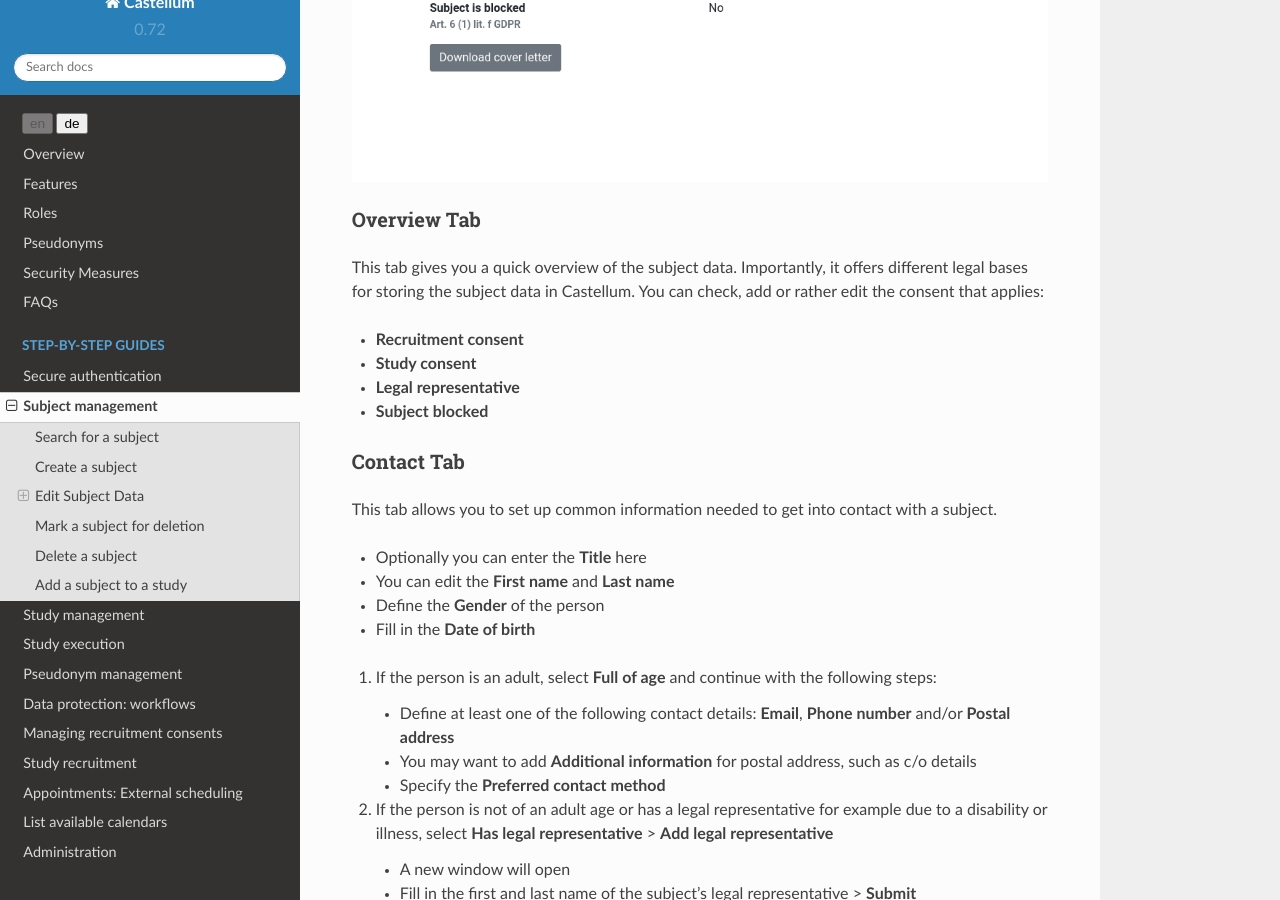
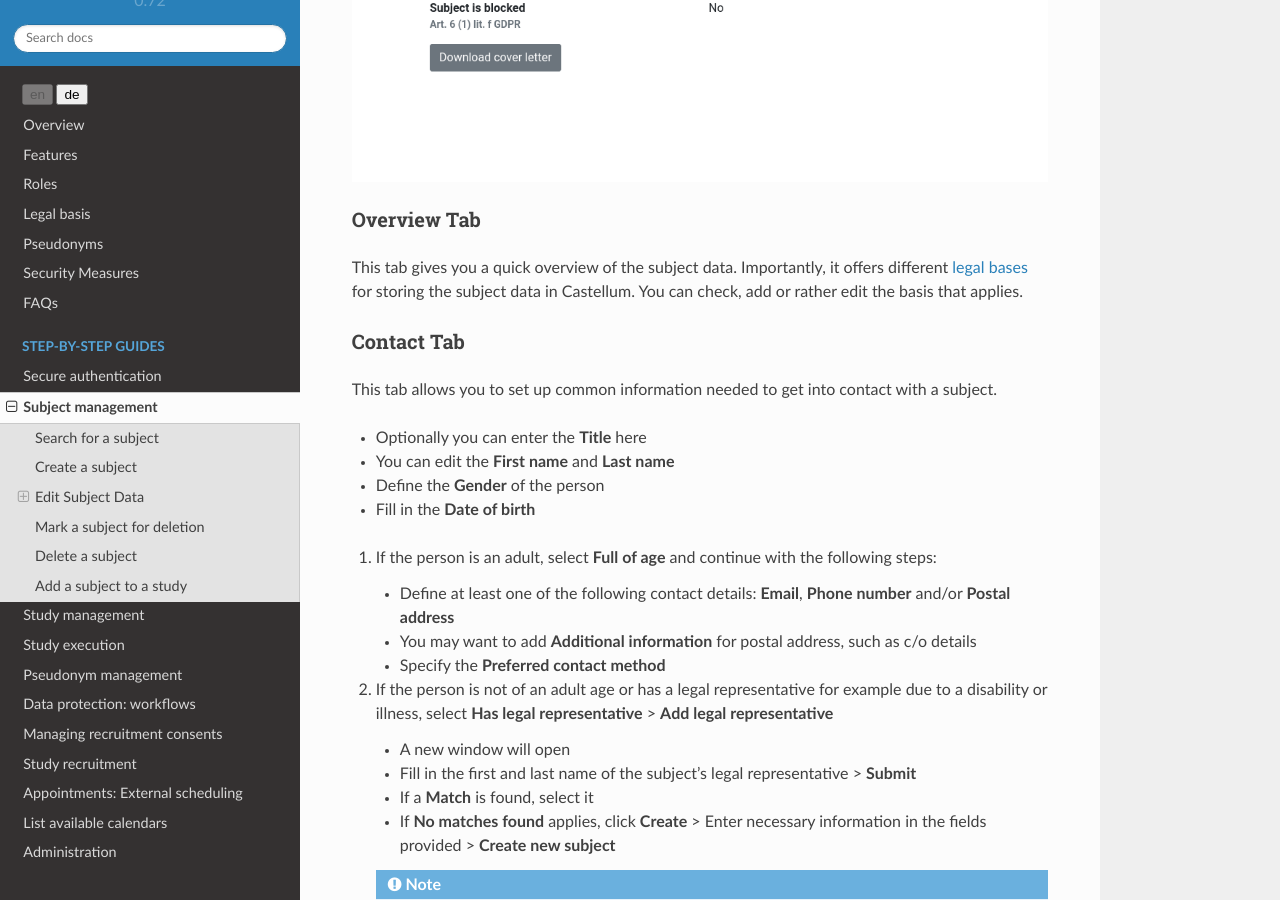
Before and after one commit to DouglasNeuroInformatics/castellum, a Sphinx documentation site: the page built from source/guides/subject-management.rst, in a window 1280 px wide and 900 px high, scrolled down 2974 px. Built offline with Sphinx 7.4.7 and the Read the Docs theme 2.0.0, drawn with Linux system fonts in a browser that asks for light colours.

Commit message:
add section for legal basis

```diff
--- a/source/guides/subject-management.rst
+++ b/source/guides/subject-management.rst
@@ -118,13 +118,8 @@ Overview Tab
 ------------
 
 This tab gives you a quick overview of the subject data. Importantly, it offers
-different legal bases for storing the subject data in Castellum. You can check,
-add or rather edit the consent that applies:
-
--   **Recruitment consent**
--   **Study consent**
--   **Legal representative**
--   **Subject blocked**
+different :ref:`legal bases <legal-basis>` for storing the subject data in
+Castellum. You can check, add or rather edit the basis that applies.
 
 .. _subject-contact-tab:
 
--- a/source/index.rst
+++ b/source/index.rst
@@ -12,6 +12,7 @@ Welcome to Castellum's documentation!
    overview
    features
    roles
+   legal-basis
    pseudonyms
    security
    faqs
```
Also changed, not shown: source/legal-basis.rst (added, +29 -0 lines).
